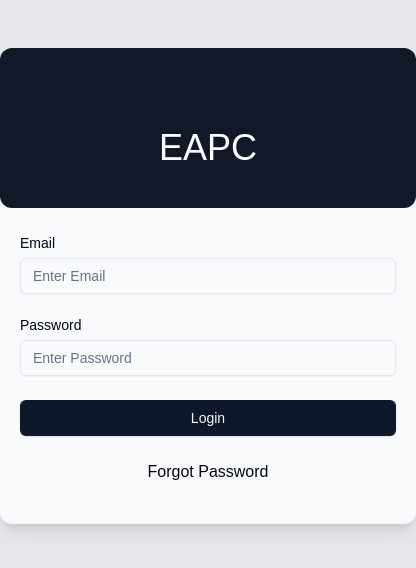
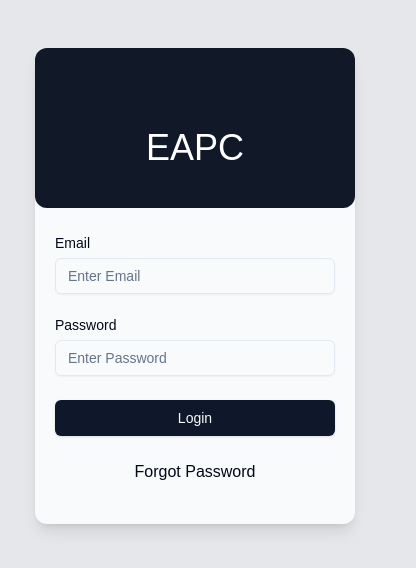
Before and after one commit to smchuma/EAPC-Enforcement-and-Parking-Corrector-System-Next14, a Next.js app: page /auth/login in a window 390 px wide. Shown: the top 568 px of the page, 416 px wide, since content can reach past the window. Built offline with nearby package versions, Linux system fonts and the light colour scheme.

Commit message:
fixed mobile responsiveness for login page

```diff
--- a/actions/login.js
+++ b/actions/login.js
@@ -19,7 +19,7 @@ export const login = async (values) => {
     const result = await signIn("credentials", {
       email,
       password,
-      redirect: false,
+      redirect: DEFAULT_LOGIN_REDIRECT,
     });
 
     if (result && !result.error) {
--- a/app/auth/layout.js
+++ b/app/auth/layout.js
@@ -5,11 +5,11 @@ export const metadata = {
 
 export default function AuthLayout({ children }) {
   return (
-    <main className="flex flex-col justify-center items-center mx-auto mt-12 h-auto bg-gray-50 w-[26rem] rounded-xl shadow-lg pb-10">
+    <main className="flex flex-col justify-center items-center mx-auto mt-12 h-auto bg-gray-50 w-[20rem]  lg:w-[26rem] rounded-xl shadow-lg pb-10">
       <div className="text-white rounded-xl pt-20 pb-10 flex justify-center items-center mb-5 lobster text-4xl bg-gray-900 w-full">
         EAPC
       </div>
-      <main className="w-full px-5">{children}</main>
+      <main className="w-full px-5 ">{children}</main>
     </main>
   );
 }
--- a/app/auth/login/page.jsx
+++ b/app/auth/login/page.jsx
@@ -2,7 +2,7 @@ import LoginForm from "@/components/LoginForm/LoginForm";
 
 const page = () => {
   return (
-    <main>
+    <main className="">
       <LoginForm />
     </main>
   );
--- a/components/LoginForm/LoginForm.jsx
+++ b/components/LoginForm/LoginForm.jsx
@@ -8,13 +8,11 @@ import { FormSuccess } from "../FormSuccess/FormSuccess";
 import { FormError } from "../FormError/FormError";
 import { Button } from "../ui/button";
 import { login } from "@/actions/login";
-import { useRouter } from "next/navigation";
 
 const LoginForm = () => {
   const [isPending, startTransition] = useTransition();
   const [error, setError] = useState();
   const [success, setSuccess] = useState();
-  const router = useRouter();
 
   const {
     register,
@@ -29,7 +27,6 @@ const LoginForm = () => {
           setError(data.error || null);
 
           if (data.success) {
-            router.push("/");
             setSuccess(data.success || null);
           }
         } else {
```
